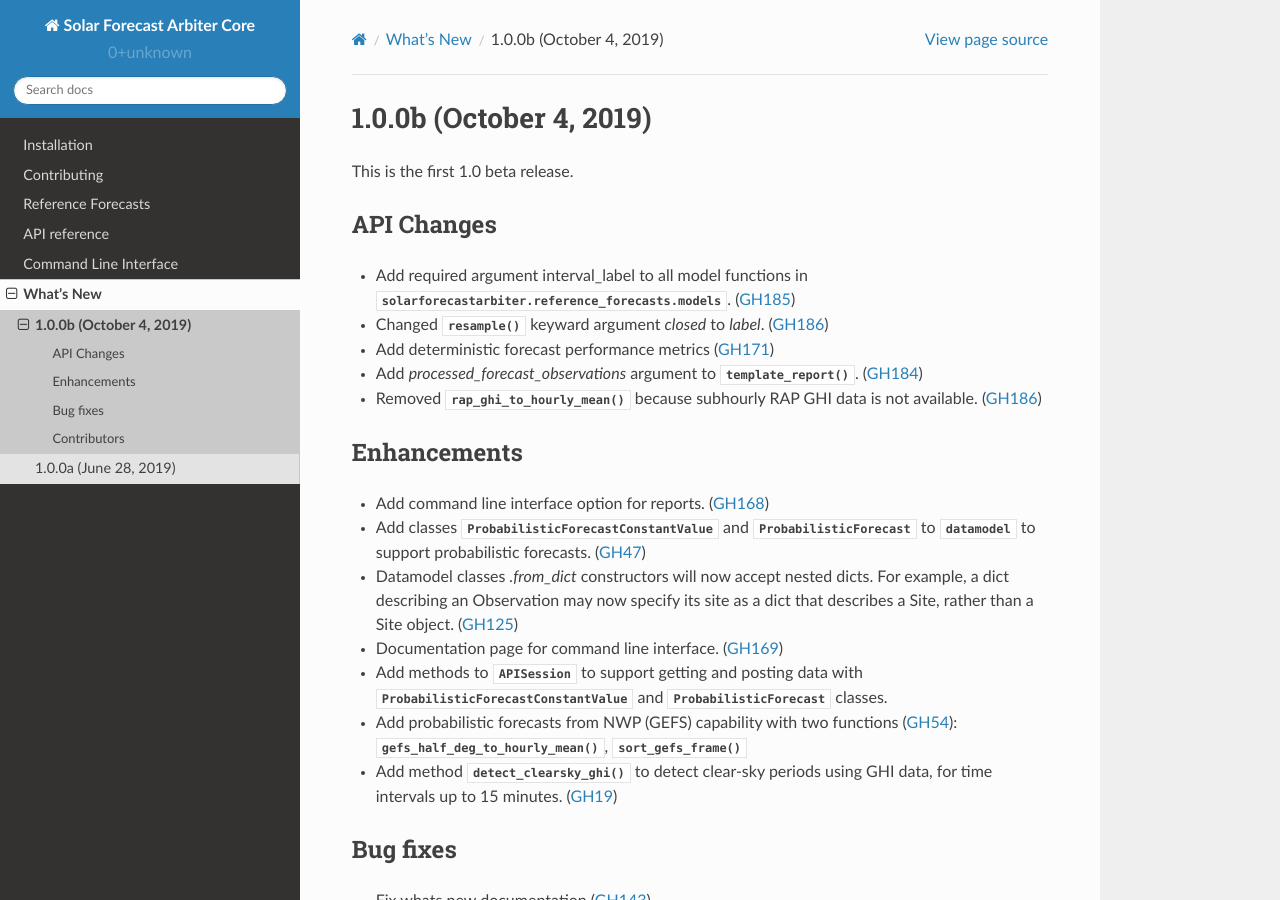
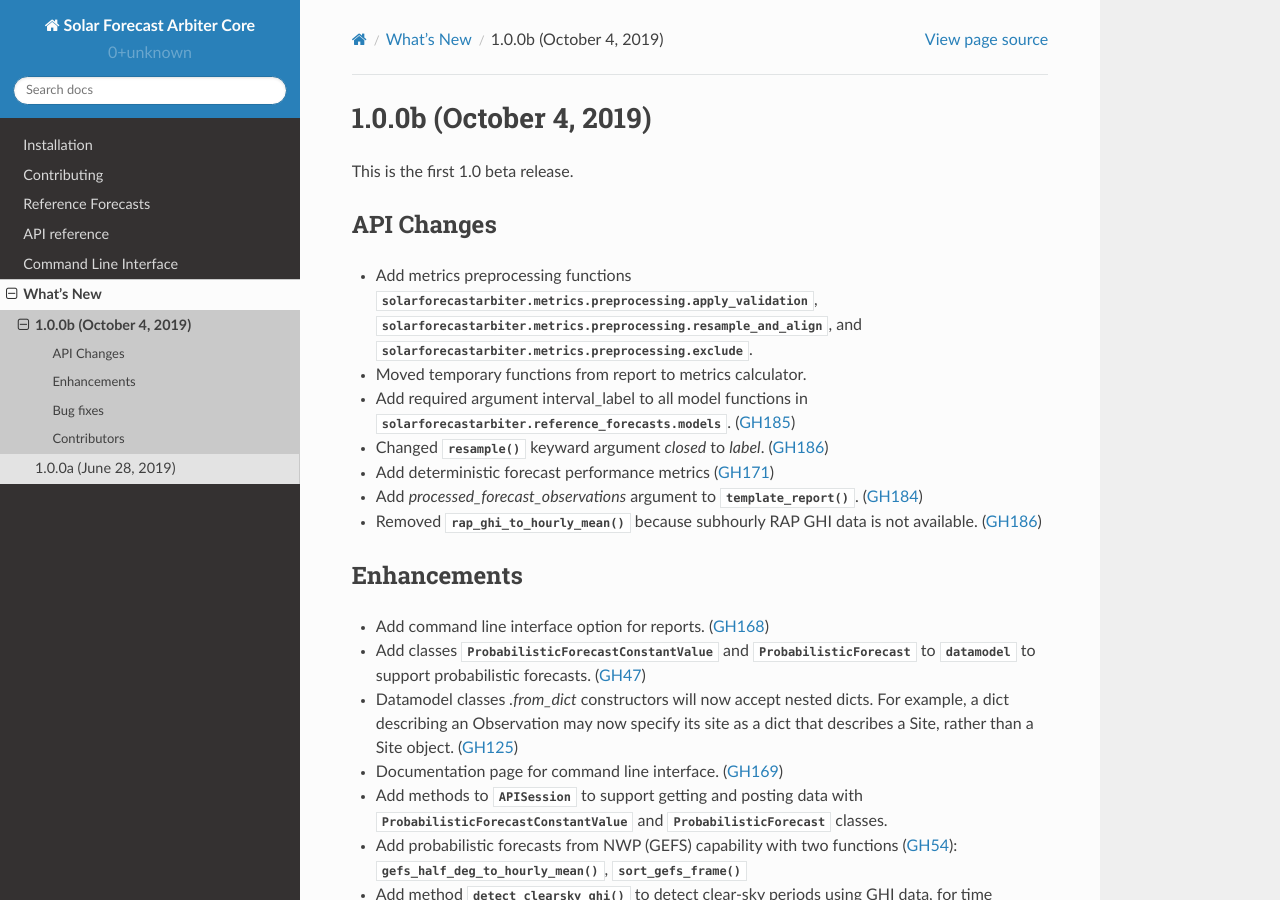
Before and after one commit to SolarArbiter/solarforecastarbiter-core, a Sphinx documentation site: the page built from docs/source/whatsnew/1.0.0b.rst, in a window 1280 px wide and 900 px high. Built offline with Sphinx 7.4.7 and the Read the Docs theme 2.0.0, drawn with Linux system fonts in a browser that asks for light colours.

Commit message:
Updated doc api.rst and 1.0.0b.rst to include metrics preprocessing and calculator functions

```diff
--- a/docs/source/whatsnew/1.0.0b.rst
+++ b/docs/source/whatsnew/1.0.0b.rst
@@ -8,6 +8,11 @@ This is the first 1.0 beta release.
 
 API Changes
 ~~~~~~~~~~~
+* Add metrics preprocessing functions
+  :py:mod:`solarforecastarbiter.metrics.preprocessing.apply_validation`,
+  :py:mod:`solarforecastarbiter.metrics.preprocessing.resample_and_align`, and
+  :py:mod:`solarforecastarbiter.metrics.preprocessing.exclude`.
+* Moved temporary functions from report to metrics calculator.
 * Add required argument interval_label to all model functions in
   :py:mod:`solarforecastarbiter.reference_forecasts.models`. (:issue:`185`)
 * Changed
```
Also changed, not shown: docs/source/api.rst (+21 -2 lines), 1 other file.
